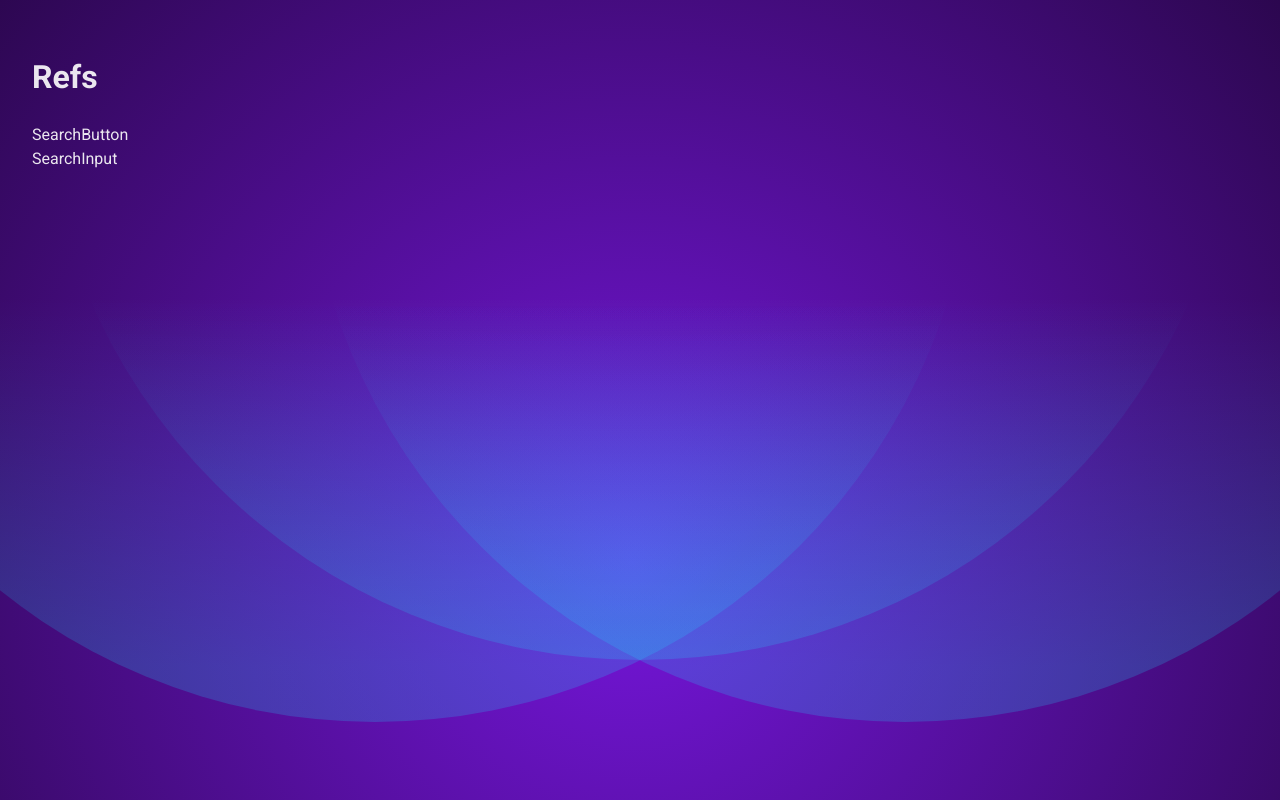
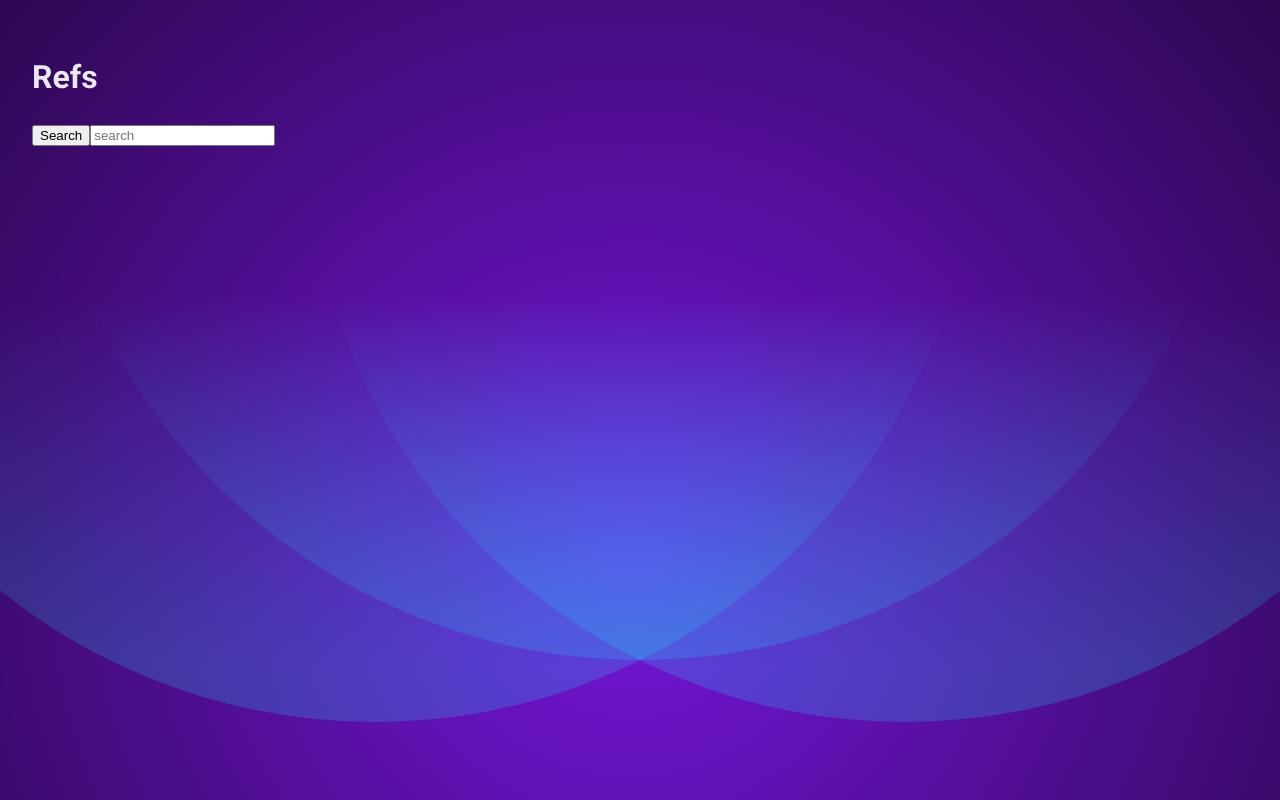
Before and after one commit to BerkeGvn/react-project, a React (Vite) app: page / in a window 1280 px wide. Built offline with nearby package versions, Linux system fonts and the light colour scheme.

Commit message:
test junbi

```diff
--- a/src/App.jsx
+++ b/src/App.jsx
@@ -1,8 +1,10 @@
-import { useRef } from 'react';
+import { useRef, useState } from 'react';
 import SearchButton from './SearchButton';
 import SearchInput from './SearchInput';
 
 function App() {
+  const inputRef = useRef(null);
+
   return (
     <>
       <h1>Refs</h1>
--- a/src/SearchButton.jsx
+++ b/src/SearchButton.jsx
@@ -1,3 +1,3 @@
 export default function SearchButton() {
-  return <div>SearchButton</div>;
+  return <button>Search </button>;
 }
--- a/src/SearchInput.jsx
+++ b/src/SearchInput.jsx
@@ -1,3 +1,3 @@
 export default function SearchInput() {
-  return <div>SearchInput</div>;
+  return <input placeholder="search"></input>;
 }
```
